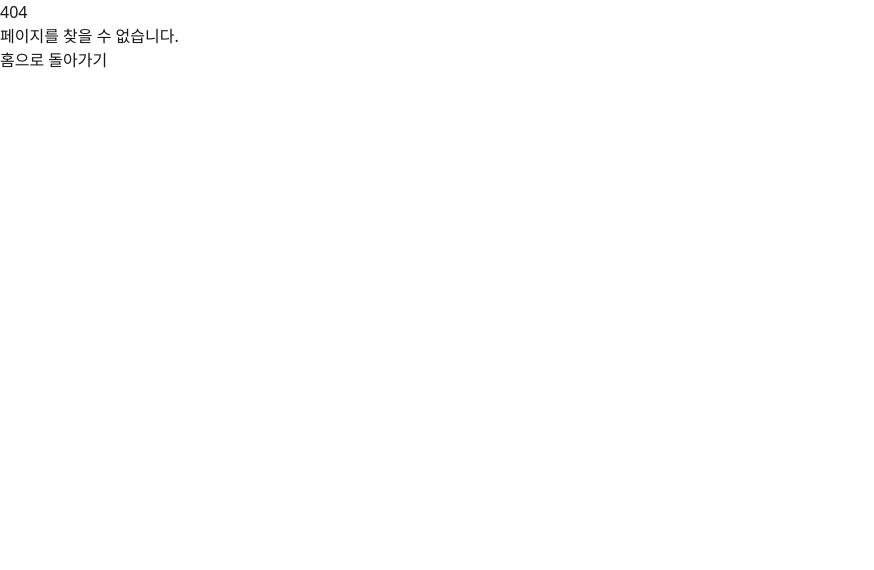
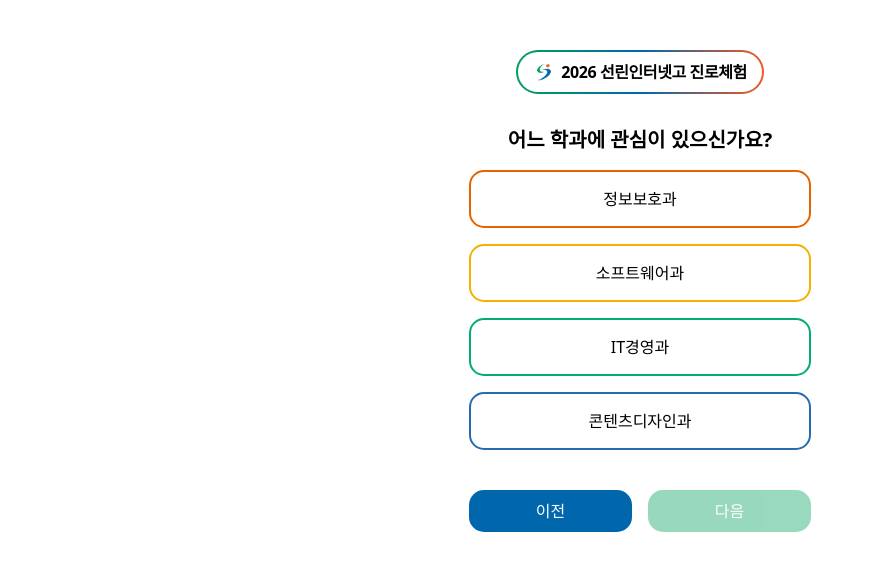
Before and after one commit to jungwj09/sunrin-career-exploration, a Next.js app: page /quiz/club in a window 1280 px wide. Before the commit this address had no page. Shown: the top 570 px of the page, without its empty margins (0-874 px from the left). Built offline with nearby package versions, Linux system fonts and the light colour scheme; a web font is replaced by a local one.

Commit message:
feat: add department select page

```diff
--- a/src/app/layout.tsx
+++ b/src/app/layout.tsx
@@ -4,7 +4,13 @@ import "./globals.css";
 export const metadata: Metadata = {
   title: "선린인터넷고등학교 진로체험",
   description: "나의 적성에 알맞는 학과/동아리 탐색하기",
-  viewport: "width=390, initial-scale=1.0, maximum-scale=1.0, user-scalable=no",
+};
+
+export const viewport = {
+  width: "device-width",
+  initialScale: 1,
+  maximumScale: 1,
+  userScalable: false,
 };
 
 export default function RootLayout({
--- /dev/null
+++ b/src/app/quiz/club/page.tsx
@@ -0,0 +1,96 @@
+"use client";
+
+import { useState } from "react";
+import { useRouter } from "next/navigation";
+import YearBadge from "@/components/shared/YearBadge";
+import MajorSelectOption from "@/components/quiz/MajorSelectOption";
+
+const MAJORS = [
+  {
+    id: "infosec",
+    label: "정보보호과",
+    borderColor: "border-[var(--infosec)]",
+    href: "/quiz/club/infosec",
+  },
+  {
+    id: "software",
+    label: "소프트웨어과",
+    borderColor: "border-[var(--sw)]",
+    href: "/quiz/club/software",
+  },
+  {
+    id: "it-management",
+    label: "IT경영과",
+    borderColor: "border-[var(--it-manage)]",
+    href: "/quiz/club/it-management",
+  },
+  {
+    id: "condi",
+    label: "콘텐츠디자인과",
+    borderColor: "border-[var(--cd)]",
+    href: "/quiz/club/condi",
+  },
+];
+
+export default function ClubMajorSelectPage() {
+  const router = useRouter();
+  const [selected, setSelected] = useState<string | null>(null);
+
+  const handleNext = () => {
+    const major = MAJORS.find((m) => m.id === selected);
+    if (major) {
+      router.push(major.href);
+    }
+  };
+
+  const handleBack = () => {
+    router.back();
+  };
+
+  return (
+    <div className="flex flex-col min-h-screen bg-white">
+      <div className="flex flex-col flex-1 w-full max-w-97.5 mx-auto">
+        <YearBadge align="center" />
+
+        <main className="flex flex-col px-6 pt-6">
+          <h2 className="text-xl font-semibold text-black mb-4 text-center">
+            어느 학과에 관심이 있으신가요?
+          </h2>
+
+          <div className="flex flex-col gap-4">
+            {MAJORS.map((major) => (
+              <MajorSelectOption
+                key={major.id}
+                label={major.label}
+                borderColor={major.borderColor}
+                selected={selected === major.id}
+                onClick={() => setSelected(major.id)}
+              />
+            ))}
+          </div>
+        </main>
+
+        <div className="w-full px-6 pb-10 pt-10 flex gap-4">
+          <button
+            onClick={handleBack}
+            className="flex-1 py-2.25 rounded-[15px] text-base font-medium text-white bg-(--sunrin-blue)"
+          >
+            이전
+          </button>
+          <button
+            onClick={handleNext}
+            disabled={!selected}
+            className={`
+              flex-1 py-2.25 rounded-[15px] text-base font-medium text-white
+              bg-(--sunrin-green)
+              transition-opacity
+              ${!selected ? "opacity-40 cursor-not-allowed" : "opacity-100"}
+            `}
+          >
+            다음
+          </button>
+        </div>
+      </div>
+    </div>
+  );
+}
--- a/src/app/quiz/error.tsx
+++ b/src/app/quiz/error.tsx
@@ -0,0 +1,22 @@
+"use client";
+
+export default function Error({
+  reset,
+}: {
+  reset: () => void;
+}) {
+  return (
+    <div className="flex flex-col items-center justify-center min-h-screen px-4">
+      <h2 className="text-2xl font-bold text-black mb-4">오류가 발생했습니다</h2>
+      <p className="text-gray-600 mb-6 text-center">
+        문제가 발생했습니다. 다시 시도해주세요.
+      </p>
+      <button
+        onClick={reset}
+        className="px-6 py-3 bg-[#00A05C] text-white rounded-lg font-medium hover:bg-[#008A4F] transition-colors"
+      >
+        다시 시도
+      </button>
+    </div>
+  );
+}
--- a/src/app/quiz/loading.tsx
+++ b/src/app/quiz/loading.tsx
@@ -0,0 +1,8 @@
+export default function Loading() {
+  return (
+    <div className="flex flex-col items-center justify-center min-h-screen px-4">
+      <div className="animate-spin rounded-full h-12 w-12 border-b-2 border-[#00A05C]"></div>
+      <p className="mt-4 text-gray-600">로딩 중...</p>
+    </div>
+  );
+}
--- a/src/components/home/StartChoiceCard.tsx
+++ b/src/components/home/StartChoiceCard.tsx
@@ -25,11 +25,11 @@ function ChoiceButton({
         text-center
       `}
     >
-      <p className="text-sm text-black font-medium mb-2">
+      <p className="text-sm text-black font-regular mb-2">
         {topText}
       </p>
 
-      <p className="text-sm text-black font-semibold flex justify-center items-center gap-1">
+      <p className="text-base text-black font-medium flex justify-center items-center gap-1">
         <span>→</span>
         <span>{bottomText}</span>
       </p>
@@ -41,7 +41,7 @@ export default function StartChoiceCard() {
   return (
     <section className="w-full max-w-97.5 mx-auto px-4 py-10">
       <div className="bg-[rgba(142,142,142,0.1)] px-5 py-6 flex flex-col items-center">
-        <p className="text-center text-base font-medium text-black mb-6">
+        <p className="text-center text-base font-regular text-black mb-6">
           현재 상황에 맞게 선택해보세요
         </p>
 
--- /dev/null
+++ b/src/components/quiz/MajorSelectOption.tsx
@@ -0,0 +1,28 @@
+interface MajorSelectOptionProps {
+  label: string;
+  borderColor: string;
+  selected: boolean;
+  onClick: () => void;
+}
+
+export default function MajorSelectOption({
+  label,
+  borderColor,
+  selected,
+  onClick,
+}: MajorSelectOptionProps) {
+  return (
+    <button
+      onClick={onClick}
+      className={`
+        w-full rounded-[15px] px-6 py-3.75
+        text-base font-medium text-black
+        border-2 transition-all
+        ${borderColor}
+        ${selected ? "bg-[rgba(142,142,142,0.3)]" : "bg-white"}
+      `}
+    >
+      {label}
+    </button>
+  );
+}
```
